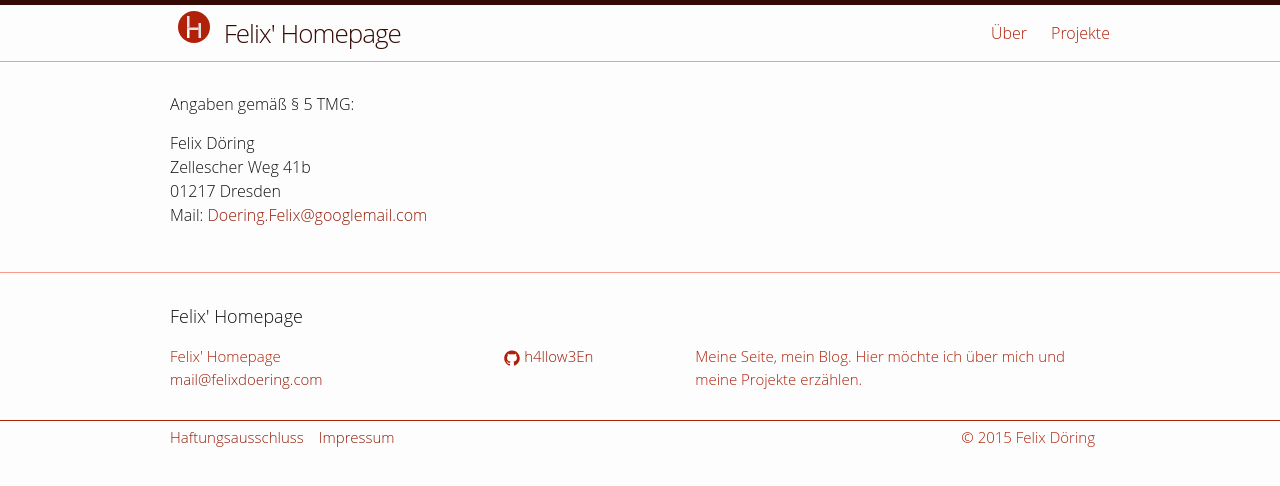
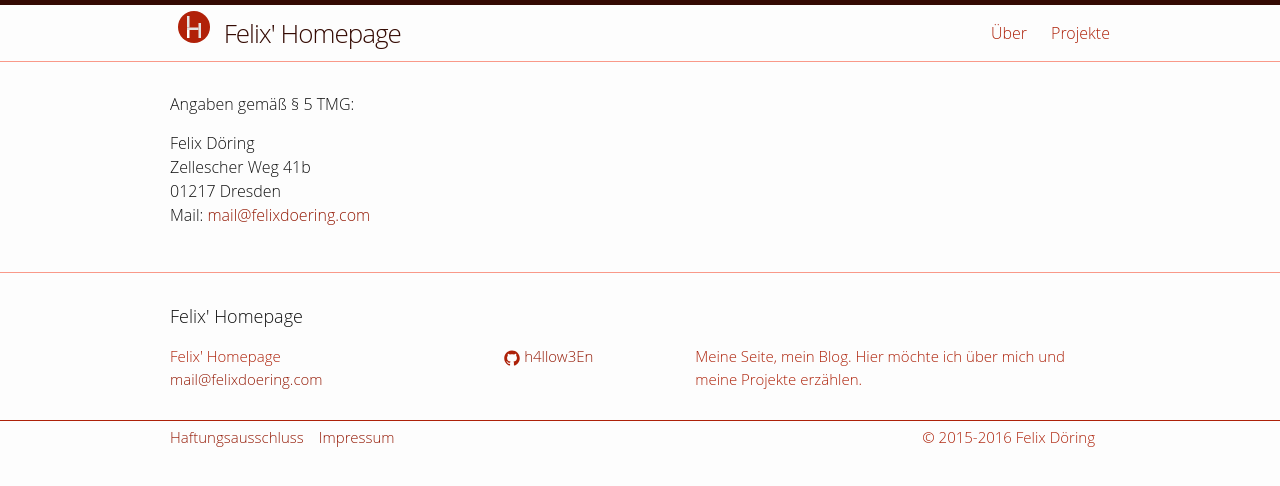
Before and after one commit to MarauderXtreme/felixdoering.com, a Jekyll site: the page built from _legal/impressum.md, in a window 1280 px wide. Shown: the top 486 px of the page. Built offline with Jekyll 4.4.1, drawn with Linux system fonts in a browser that asks for light colours.

Commit message:
update site to 2016

```diff
--- a/_includes/footer.html
+++ b/_includes/footer.html
@@ -56,7 +56,7 @@
         {% for legal in site.legal %}
         <span class="footer-col"><a href="{{ legal.url | prepend: site.baseurl }}">{{ legal.title }}</a></span>
         {% endfor %}
-        <div class="copyright">&copy; 2015 Felix Döring</div>
+        <div class="copyright">&copy; 2015-2016 Felix Döring</div>
       </div>
     </div>
   </div>
--- a/_legal/impressum.md
+++ b/_legal/impressum.md
@@ -7,4 +7,4 @@ Angaben gemäß § 5 TMG:
 Felix Döring
 Zellescher Weg 41b
 01217 Dresden
-Mail: [Doering.Felix@googlemail.com](mailto:Doering.Felix@googlemail.com)
+Mail: [mail@felixdoering.com](mailto:mail@felixdoering.com)
```
